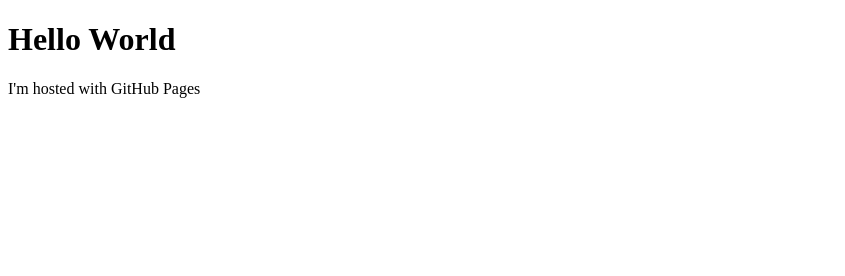
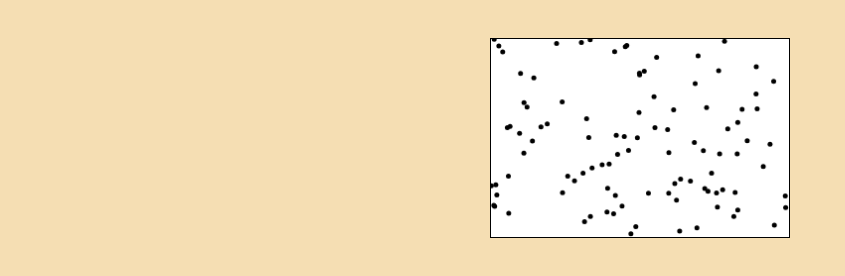
Before and after one commit to Botode/Botode.github.io, a plain HTML site: page index.html in a window 1280 px wide. Shown: the whole page, without its empty margins (0-845 px from the left). Drawn offline with Linux system fonts and the light colour scheme.

Commit message:
change to Canvas

```diff
--- /dev/null
+++ b/index.css
@@ -0,0 +1,20 @@
+*,
+*::before,
+*::after {
+  box-sizing: border-box;
+}
+
+body {
+  background-color: wheat;
+  padding: 30px;
+}
+
+#canv {
+  display: block;
+  margin: 0 auto;
+  padding: 0;
+  width: 300px;
+  height: 200px;
+  border: 1px solid black;
+  background-color: white;
+}
--- a/index.html
+++ b/index.html
@@ -1,7 +1,13 @@
 <!DOCTYPE html>
-<html>
+<html lang="en">
+<head>
+  <meta charset="UTF-8">
+  <meta name="viewport" content="width=device-width, initial-scale=1.0">
+  <title>Dots</title>
+  <script src="index.js"></script>
+  <link rel="stylesheet" type="text/css" href="index.css"></link>
+</head>
 <body>
-<h1>Hello World</h1>
-<p>I'm hosted with GitHub Pages</p>
+  <canvas id="canv" width="300" height="200">Ваш браузер не поддерживает Canvas</canvas>
 </body>
 </html>
--- /dev/null
+++ b/index.js
@@ -0,0 +1,45 @@
+document.addEventListener('DOMContentLoaded', () => {
+  const canv = document.getElementById('canv');
+  const canvWidth = canv.width;
+  const canvHeight = canv.height;
+  const ctx = canv.getContext('2d');
+  const canvData = ctx.getImageData(0, 0, canvWidth, canvHeight);
+  function drawPixel(x, y, r = 0, g = 0, b = 0, a = 255) {
+    const index = (x + y * canvWidth) * 4;
+
+    canvData.data[index + 0] = r;
+    canvData.data[index + 1] = g;
+    canvData.data[index + 2] = b;
+    canvData.data[index + 3] = a;
+  }
+  function updateCanvas() {
+    ctx.putImageData(canvData, 0, 0);
+  }
+
+  function drawPoint(x, y, d = 5, c = [0, 0, 0, 255]) {
+    ctx.fillStyle = `rgba(${c[0]},${c[1]},${c[2]},${c[3]})`;
+    ctx.beginPath();
+    ctx.arc(x, y, d / 2, 0, 2 * Math.PI);
+    ctx.fill();
+  }
+
+  function getDistance(x0, y0, x1, y1) {
+    return Math.sqrt((x0 - x1) ** 2 + (y0 - y1) ** 2);
+  }
+
+  const n = 100;
+  const points = [];
+  for (let i = 0; i < n; i += 1) {
+    points.push({ x: Math.random() * canvWidth, y: Math.random() * canvHeight });
+  }
+  points.forEach(({ x, y }) => drawPoint(x, y));
+  const dists = [];
+  for (let i = 0; i < points.length - 1; i += 1) {
+    for (let j = i + 1; j < points.length; j += 1) {
+      dists[i] = [];
+      dists[i][j] = getDistance(points[i].x, points[i].y, points[j].x, points[j].y);
+    }
+  }
+
+  console.log(dists);
+});
```
